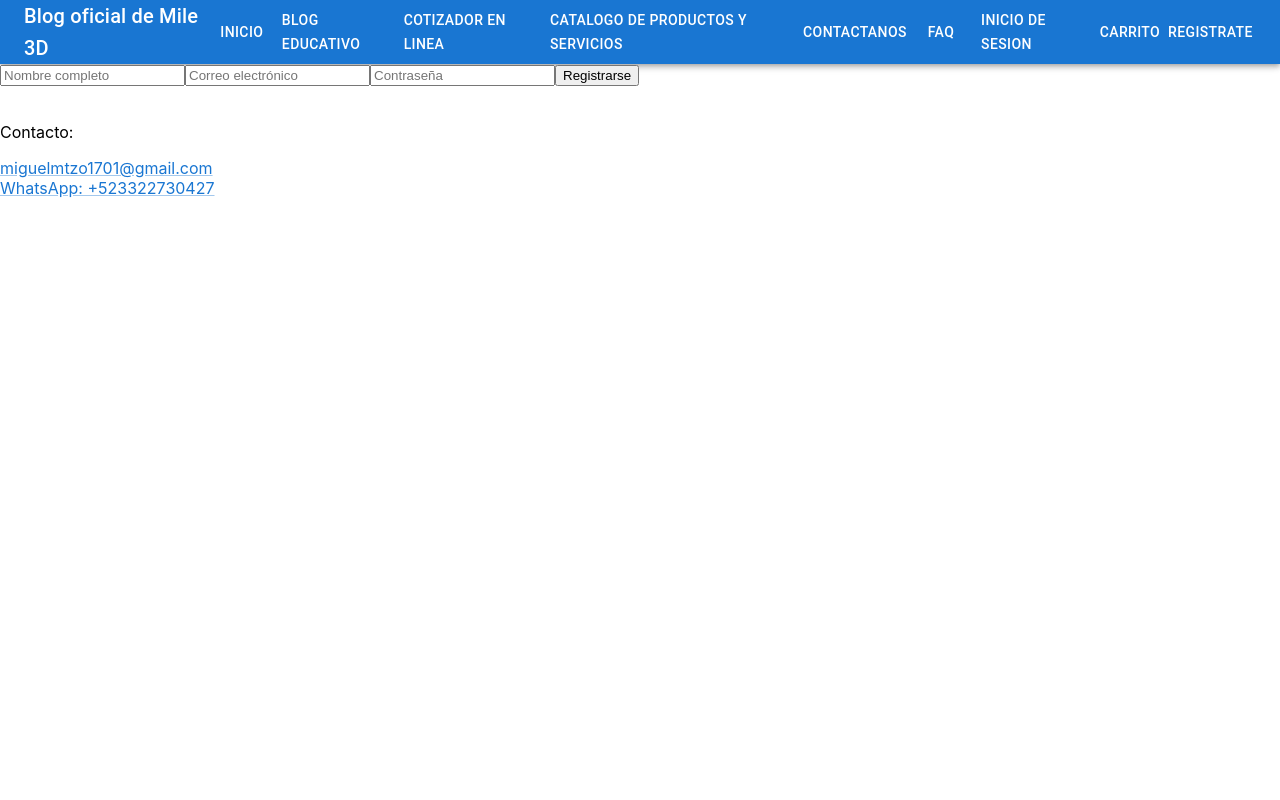
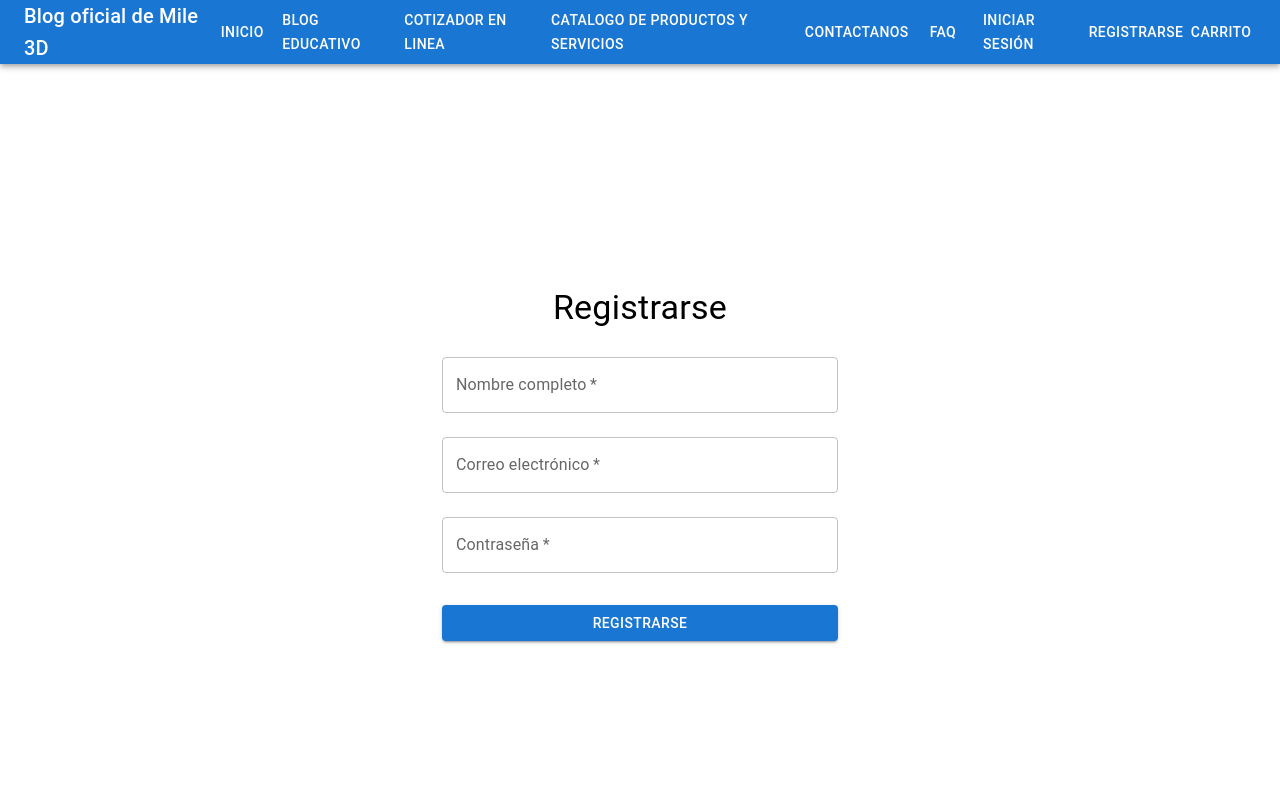
Before and after one commit to Breif7/blogmile, a React (Create React App) app: page /register in a window 1280 px wide. Shown: the top 800 px of the page. Built offline with nearby package versions, Linux system fonts and the light colour scheme.

Commit message:
Segunda version login con laravel

```diff
--- a/package.json
+++ b/package.json
@@ -3,10 +3,11 @@
   "version": "0.1.0",
   "private": true,
   "dependencies": {
-    "@emotion/react": "^11.11.1",
+    "@emotion/react": "^11.11.3",
     "@emotion/styled": "^11.11.0",
     "@mui/icons-material": "^5.15.0",
-    "@mui/material": "^5.15.1",
+    "@mui/material": "^5.15.2",
+    "moment": "^2.29.4",
     "react": "^18.2.0",
     "react-dom": "^18.2.0",
     "react-router-dom": "^6.21.0",
--- a/src/components/BlogArticle.js
+++ b/src/components/BlogArticle.js
@@ -1,12 +1,18 @@
 import React from 'react';
+import { Card, CardContent, Typography } from '@mui/material';
+import moment from 'moment';
 
 function BlogArticle({ title, description, publishedOn }) {
   return (
-    <div data-testid="blog-article">
-      <h2>{title}</h2>
-      <p>{description}</p>
-      <small>Publicado el: {publishedOn}</small>
-    </div>
+    <Card data-testid="blog-article">
+      <CardContent>
+        <Typography variant="h5">{title}</Typography>
+        <Typography variant="body2">{description}</Typography>
+        <Typography variant="overline" color="textSecondary" display="block">
+          Publicado el: {moment(publishedOn).format('DD/MM/YYYY')}
+        </Typography>
+      </CardContent>
+    </Card>
   );
 }
 
--- a/src/components/NavBar.js
+++ b/src/components/NavBar.js
@@ -1,12 +1,17 @@
-import React from 'react';
+import React, { useContext } from 'react';
 import { Link as RouterLink } from 'react-router-dom';
 import AppBar from '@mui/material/AppBar';
 import Toolbar from '@mui/material/Toolbar';
 import Typography from '@mui/material/Typography';
 import Button from '@mui/material/Button';
 import { Box } from '@mui/material';
+import { AuthContext } from '../context/AuthContext';
+
 
 function NavBar() {
+
+  const { auth, logout } = useContext(AuthContext);
+
   return (
     <AppBar position="static">
       <Toolbar>
@@ -20,9 +25,15 @@ function NavBar() {
           <Button color="inherit" component={RouterLink} to="/catalog">Catalogo de productos y servicios</Button>
           <Button color="inherit" component={RouterLink} to="/contact">Contactanos</Button>
           <Button color="inherit" component={RouterLink} to="/FAQ">FAQ</Button>
-          <Button color="inherit" component={RouterLink} to="/login">Inicio de sesion</Button>
+          {auth.user ? (
+          <Button color="inherit" onClick={logout}>Cerrar Sesión</Button>
+        ) : (
+          <>
+            <Button color="inherit" href="/login">Iniciar Sesión</Button>
+            <Button color="inherit" href="/register">Registrarse</Button>
+          </>
+        )}
           <Button color="inherit" component={RouterLink} to="/cart">Carrito</Button>
-          <Button color="inherit" component={RouterLink} to="/register">Registrate</Button>
         </Box>
       </Toolbar>
     </AppBar>
--- a/src/context/AuthContext.js
+++ b/src/context/AuthContext.js
@@ -3,9 +3,11 @@ import React, { createContext, useState } from 'react';
 export const AuthContext = createContext(null);
 
 export const AuthProvider = ({ children }) => {
-  const [user, setUser] = useState(null);
+      const [auth, setAuth] = useState({ user: null, token: null });
+      const [statusMessage, setStatusMessage] = useState('');
 
         const login = async (email, password) => {
+         try{
         const response = await fetch('http://localhost:8001/api/login', {
             method: 'POST',
             headers: {
@@ -16,11 +18,14 @@ export const AuthProvider = ({ children }) => {
         });
 
         if (response.ok) {
-            console.log(response)
+            const userData = await response.json();
+            setAuth({ user: userData.user, token: userData.token });
+            setStatusMessage('¡Inicio de sesión exitoso!');
             } else {
-            // Manejar errores o mostrar mensajes
-            const errorData = await response.json();
-            console.error(errorData.error);
+                setStatusMessage('Error al iniciar sesión. Por favor, verifica tus credenciales.');
+                }
+            }catch{
+                setStatusMessage('Error de conexión al intentar iniciar sesión.');
             }
         };
 
@@ -34,9 +39,8 @@ export const AuthProvider = ({ children }) => {
         });
 
         if (response.ok) {
-            // Manejar la respuesta exitosa (p. ej., almacenar el token, cambiar el estado)
+            setAuth({ user: null, token: null });
             } else {
-            // Manejar errores o mostrar mensajes
             const errorData = await response.json();
             console.error(errorData.error);
         }
@@ -50,11 +54,12 @@ export const AuthProvider = ({ children }) => {
                 email: email,
                 password: password,
             };
-        try{const response = await fetch(url, {
+            try {
+            const response = await fetch(url, {
                 method: 'POST',
                 headers: {
                 'Content-Type': 'application/json',
-            credentials: 'include',
+                'Authorization': `Bearer ${auth.token}`,
                 },
                 body: JSON.stringify(body),
             });
@@ -72,7 +77,7 @@ export const AuthProvider = ({ children }) => {
         };
 
             return (
-    <AuthContext.Provider value={{ user, login, logout, register }}>
+            <AuthContext.Provider value={{ auth, statusMessage, setStatusMessage, login, logout, register }}>
                 {children}
             </AuthContext.Provider>
             );
--- a/src/pages/BlogPage.js
+++ b/src/pages/BlogPage.js
@@ -1,4 +1,6 @@
-import React, { useState, useEffect } from 'react';
+import React, { useState, useEffect, useContext } from 'react';
+import { Grid, Typography, Button } from '@mui/material';
+import { AuthContext } from '../context/AuthContext';
 import BlogArticle from '../components/BlogArticle';
 
 function loadArticles(setArticles) {
@@ -19,21 +21,33 @@ function loadArticles(setArticles) {
 
 function BlogPage() {
     const [articles, setArticles] = useState([]);
+    const { user } = useContext(AuthContext);
+
     useEffect(() => {
         loadArticles(setArticles);
     }, []);
+
     return (
-    <div>
-      <h1>Blog de Artículos Científicos</h1>
+        <div style={{ padding: 20 }}>
+            <Typography variant="h2" gutterBottom>
+                Blog de Artículos Científicos
+            </Typography>
+            {user && (
+                <Button variant="contained" color="primary" style={{ marginBottom: 20 }}>
+                    Agregar Artículo
+                </Button>
+            )}
+            <Grid container spacing={3}>
               {articles.map(article => (
+                <Grid item xs={12} md={6} lg={4} key={article.id}>
                   <BlogArticle
-          data-testid="blog-article"
-          key={article.id}
                     title={article.title}
                     description={article.description}
                     publishedOn={article.created_at}
                   />
+                </Grid>
               ))}
+            </Grid>
         </div>
     );
 }
--- a/src/pages/LoginPage.js
+++ b/src/pages/LoginPage.js
@@ -1,34 +1,77 @@
 import React, { useState, useContext } from 'react';
 import { AuthContext } from '../context/AuthContext';
+import { Container, TextField, Button, Box, Typography } from '@mui/material';
 
 const LoginPage = () => {
-
-
   const [email, setEmail] = useState('');
   const [password, setPassword] = useState('');
-  const { login } = useContext(AuthContext);
+  const [error, setError] = useState('');
+  const [message, setMessage] = useState('');
+  const { user, login } = useContext(AuthContext);
 
   const handleSubmit = async (event) => {
     event.preventDefault();
-    login(email, password);
+    if (!email || !password) {
+      setError('Por favor, completa todos los campos.');
+      return;
+    }
+    try {
+      await login(email, password);
+      setMessage('¡Inicio de sesión exitoso!');
+      setError('');
+    } catch (error) {
+      setError('Error al iniciar sesión. Por favor, verifica tus credenciales.');
+    }
   };
 
   return (
-    <form onSubmit={handleSubmit}>
-      <input
+    <Container maxWidth="xs">
+      <Box display="flex" flexDirection="column" alignItems="center" justifyContent="center" minHeight="100vh">
+        {!user ? (
+          <form onSubmit={handleSubmit} style={{ width: '100%' }}>
+            <Typography variant="h4" component="h1" gutterBottom>
+              Inicio de Sesión
+            </Typography>
+            {error && <Typography color="error">{error}</Typography>}
+            {message && <Typography color="primary">{message}</Typography>}
+            <TextField
+              label="Correo electrónico"
               type="email"
-        placeholder="Email"
+              fullWidth
+              margin="normal"
               value={email}
               onChange={(e) => setEmail(e.target.value)}
+              required
             />
-      <input
+            <TextField
+              label="Contraseña"
               type="password"
-        placeholder="Password"
+              fullWidth
+              margin="normal"
               value={password}
               onChange={(e) => setPassword(e.target.value)}
+              required
             />
-      <button type="submit">Login</button>
+            <Button type="submit" fullWidth variant="contained" color="primary" style={{ marginTop: 24 }}>
+              Login
+            </Button>
           </form>
+        ) : (
+          <Box textAlign="center">
+            <Typography variant="h5" component="h2" gutterBottom>
+              Bienvenido, {user.name}!
+            </Typography>
+            <Typography variant="body1" gutterBottom>
+              ¿Qué te gustaría hacer hoy?
+            </Typography>
+            <ul>
+              <li>Escribir un artículo científico</li>
+              <li>Acceder al carrito de compras</li>
+            </ul>
+          </Box>
+        )}
+      </Box>
+    </Container>
   );
 };
 
--- a/src/pages/RegisterPage.js
+++ b/src/pages/RegisterPage.js
@@ -1,39 +1,69 @@
 import React, { useState, useContext } from 'react';
 import { AuthContext } from '../context/AuthContext';
+import { Container, TextField, Button, Box, Typography } from '@mui/material';
 
 const RegisterPage = () => {
+  const [name, setName] = useState('');
   const [email, setEmail] = useState('');
   const [password, setPassword] = useState('');
-  const [name, setName] = useState('');
+  const [error, setError] = useState('');
   const { register } = useContext(AuthContext);
 
   const handleSubmit = async (event) => {
     event.preventDefault();
-    register(name, email, password);
+    if (!email || !password || !name) {
+      setError('Por favor, completa todos los campos.');
+      return;
+    }
+    try {
+      await register(name, email, password);
+      // Aquí podrías redirigir al usuario o mostrar un mensaje de éxito.
+    } catch (error) {
+      setError('Hubo un problema con el registro. Inténtalo de nuevo.');
+    }
   };
 
   return (
-    <form onSubmit={handleSubmit}>
-      <input
+    <Container maxWidth="xs">
+      <Box display="flex" flexDirection="column" alignItems="center" justifyContent="center" minHeight="100vh">
+        <Typography variant="h4" component="h1" gutterBottom>
+          Registrarse
+        </Typography>
+        <form onSubmit={handleSubmit} style={{ width: '100%' }}>
+          {error && <Typography color="error">{error}</Typography>}
+          <TextField
+            label="Nombre completo"
             type="text"
-        placeholder="Nombre completo"
+            fullWidth
+            margin="normal"
             value={name}
             onChange={(e) => setName(e.target.value)}
+            required
           />
-      <input
+          <TextField
+            label="Correo electrónico"
             type="email"
-        placeholder="Correo electrónico"
+            fullWidth
+            margin="normal"
             value={email}
             onChange={(e) => setEmail(e.target.value)}
+            required
           />
-      <input
+          <TextField
+            label="Contraseña"
             type="password"
-        placeholder="Contraseña"
+            fullWidth
+            margin="normal"
             value={password}
             onChange={(e) => setPassword(e.target.value)}
+            required
           />
-      <button type="submit">Registrarse</button>
+          <Button type="submit" fullWidth variant="contained" color="primary" style={{ marginTop: 24 }}>
+            Registrarse
+          </Button>
         </form>
+      </Box>
+    </Container>
   );
 };
 
```
Also changed, not shown: 2 other files (tests, documents, lock files or other folders). Lines whose indentation alone changed are shown as unchanged.
